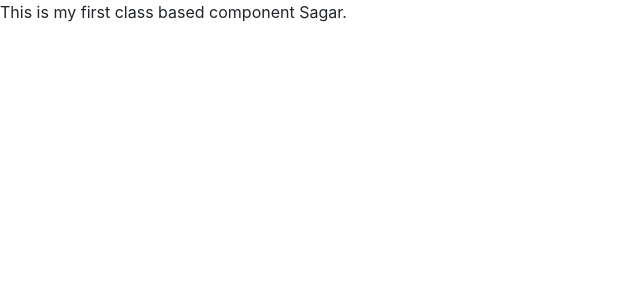
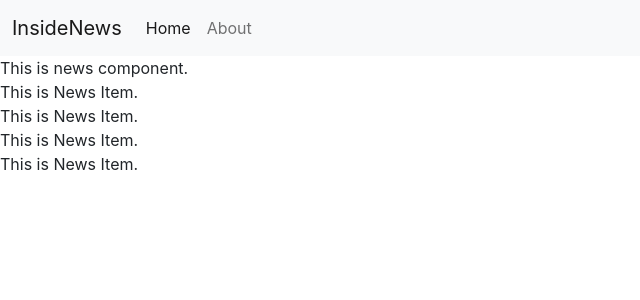
Before and after one commit to sagar-shiroya/inside-news, a React (Create React App) app: page / in a window 1280 px wide. Shown: the top 300 px of the page, without its empty margins (0-640 px from the left). Built offline with nearby package versions, Linux system fonts and the light colour scheme.

Commit message:
Created NavBar, News, NewsItem component and added basic code

```diff
--- a/src/App.js
+++ b/src/App.js
@@ -1,11 +1,13 @@
 import React, { Component } from 'react'
+import NavBar from './components/NavBar'
+import News from './components/News'
 
 export default class App extends Component {
-  c = "Sagar";
   render() {
     return (
       <div>
-        This is my first class based component {this.c}.
+        <NavBar/>
+        <News/>
       </div>
     )
   }
--- /dev/null
+++ b/src/components/NavBar.js
@@ -0,0 +1,30 @@
+import React, { Component } from 'react'
+
+export class NavBar extends Component {
+    render() {
+        return (
+            <div>
+                <nav className="navbar navbar-expand-lg navbar-light bg-light">
+                    <div className="container-fluid">
+                        <a className="navbar-brand" href="/">InsideNews</a>
+                        <button className="navbar-toggler" type="button" data-bs-toggle="collapse" data-bs-target="#navbarSupportedContent" aria-controls="navbarSupportedContent" aria-expanded="false" aria-label="Toggle navigation">
+                            <span className="navbar-toggler-icon"></span>
+                        </button>
+                        <div className="collapse navbar-collapse" id="navbarSupportedContent">
+                            <ul className="navbar-nav me-auto mb-2 mb-lg-0">
+                                <li className="nav-item">
+                                    <a className="nav-link active" aria-current="page" href="/">Home</a>
+                                </li>
+                                <li className="nav-item">
+                                    <a className="nav-link" href="/about">About</a>
+                                </li>
+                            </ul>
+                        </div>
+                    </div>
+                </nav>
+            </div>
+        )
+    }
+}
+
+export default NavBar
--- /dev/null
+++ b/src/components/News.js
@@ -0,0 +1,18 @@
+import React, { Component } from 'react'
+import NewsItem from './NewsItem'
+
+export class News extends Component {
+    render() {
+        return (
+            <div>
+                This is news component.
+                <NewsItem/>
+                <NewsItem/>
+                <NewsItem/>
+                <NewsItem/>
+            </div>
+        )
+    }
+}
+
+export default News
--- /dev/null
+++ b/src/components/NewsItem.js
@@ -0,0 +1,13 @@
+import React, { Component } from 'react'
+
+export class NewsItem extends Component {
+    render() {
+        return (
+            <div>
+                This is News Item.
+            </div>
+        )
+    }
+}
+
+export default NewsItem
```
